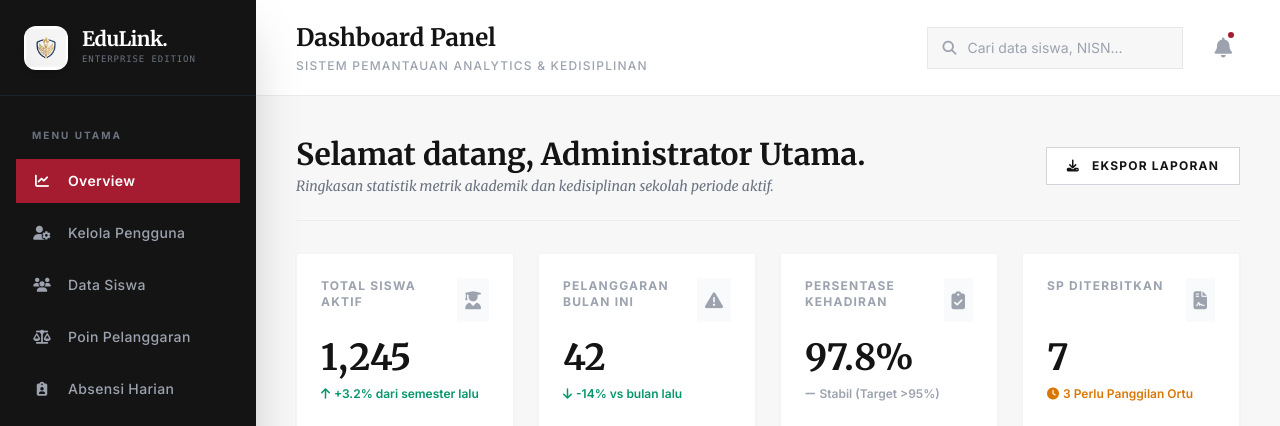
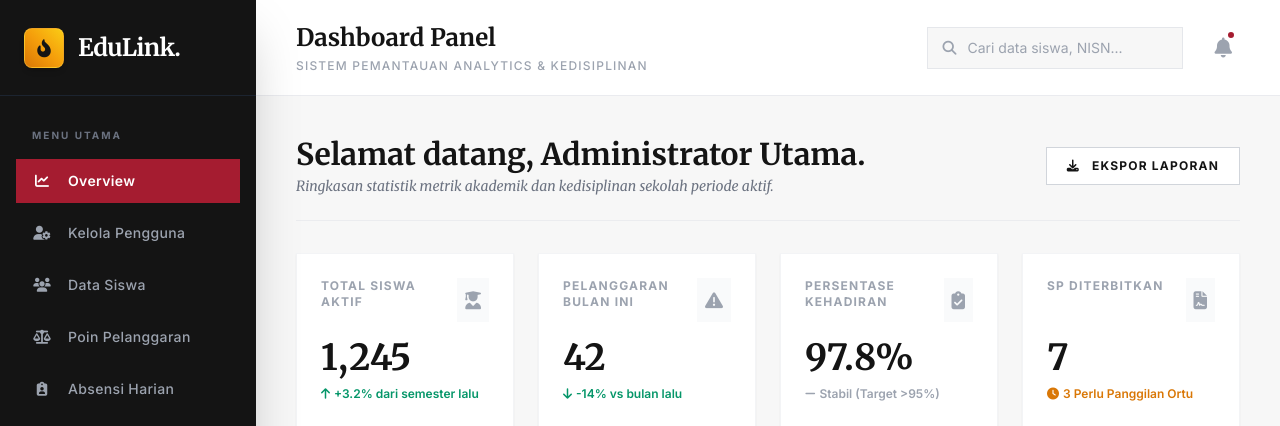
Before and after one commit to techrenovatio/edulink-portal, a Flask app: page /dashboard in a window 1280 px wide. Shown: the top 426 px of the page. Run offline with Flask 3, Linux system fonts and the light colour scheme; a user stored in the database is signed in; some libraries are stand-ins or nearby versions.

Commit message:
Fix logo vector fallback and remove Enterprise Edition text

```diff
--- a/frontend/templates/dashboard/index.html
+++ b/frontend/templates/dashboard/index.html
@@ -3,7 +3,7 @@
 <head>
     <meta charset="UTF-8">
     <meta name="viewport" content="width=device-width, initial-scale=1.0">
-    <title>Dashboard Enterprise - EduLink Platform</title>
+    <title>Dashboard Panel - EduLink Platform</title>
 
     <!-- Import Font Klasik & Modern -->
     <link href="https://fonts.googleapis.com/css2?family=Inter:wght@300;400;500;600;700&family=Merriweather:ital,wght@0,300;0,400;0,700;0,900;1,300;1,400&display=swap" rel="stylesheet">
@@ -42,17 +42,13 @@
 
     <!-- Sidebar (Bilah Samping Gelap) -->
     <aside class="w-64 bg-eduDark-900 text-gray-400 flex flex-col h-full shadow-2xl z-20 shrink-0">
-        <!-- Logo Resmi EduLink di Sidebar -->
+        <!-- Logo Area - Hanya "EduLink." tanpa tulisan Enterprise Edition & Anti-Gambar Rusak -->
         <div class="h-24 flex items-center gap-3.5 px-6 border-b border-gray-800/80">
-            <div class="w-11 h-11 rounded-xl bg-white p-1 flex items-center justify-center shadow-md shrink-0 overflow-hidden">
-                <img src="{{ url_for('static', filename='images/edulink-logo.jpg') }}"
-                     alt="EduLink Logo"
-                     class="w-full h-full object-contain mix-blend-multiply scale-110">
+            <div class="w-10 h-10 rounded-lg bg-gradient-to-tr from-amber-600 via-amber-500 to-yellow-400 flex items-center justify-center text-eduDark-900 font-bold shadow-md shrink-0 border border-amber-300/40">
+                <i class="fa-solid fa-shield-cat text-eduDark-900 text-xl hidden"></i>
+                <i class="fa-solid fa-fire-flame-curved text-eduDark-900 text-lg"></i>
             </div>
-            <div class="flex flex-col justify-center">
-                <span class="text-xl font-serif font-bold text-white tracking-tight leading-none">EduLink.</span>
-                <span class="text-[9px] font-mono text-gray-500 uppercase tracking-widest mt-1">Enterprise Edition</span>
-            </div>
+            <span class="text-2xl font-serif font-bold text-white tracking-tight">EduLink.</span>
         </div>
 
         <!-- Menu Navigasi -->
@@ -357,7 +353,7 @@
 
     <!-- Script Inisialisasi Chart.js -->
     <script>
-        // 1. Line Chart: Tren Kedisiplinan & Pelanggaran
+        // 1. Line Chart
         const ctxLine = document.getElementById('disciplineTrendChart').getContext('2d');
         new Chart(ctxLine, {
             type: 'line',
@@ -400,7 +396,7 @@
             }
         });
 
-        // 2. Doughnut Chart: Kategori Pelanggaran
+        // 2. Doughnut Chart
         const ctxDoughnut = document.getElementById('violationCategoryChart').getContext('2d');
         new Chart(ctxDoughnut, {
             type: 'doughnut',
```
Also changed, not shown: frontend/templates/dashboard/users.html (+4 -9 lines).
